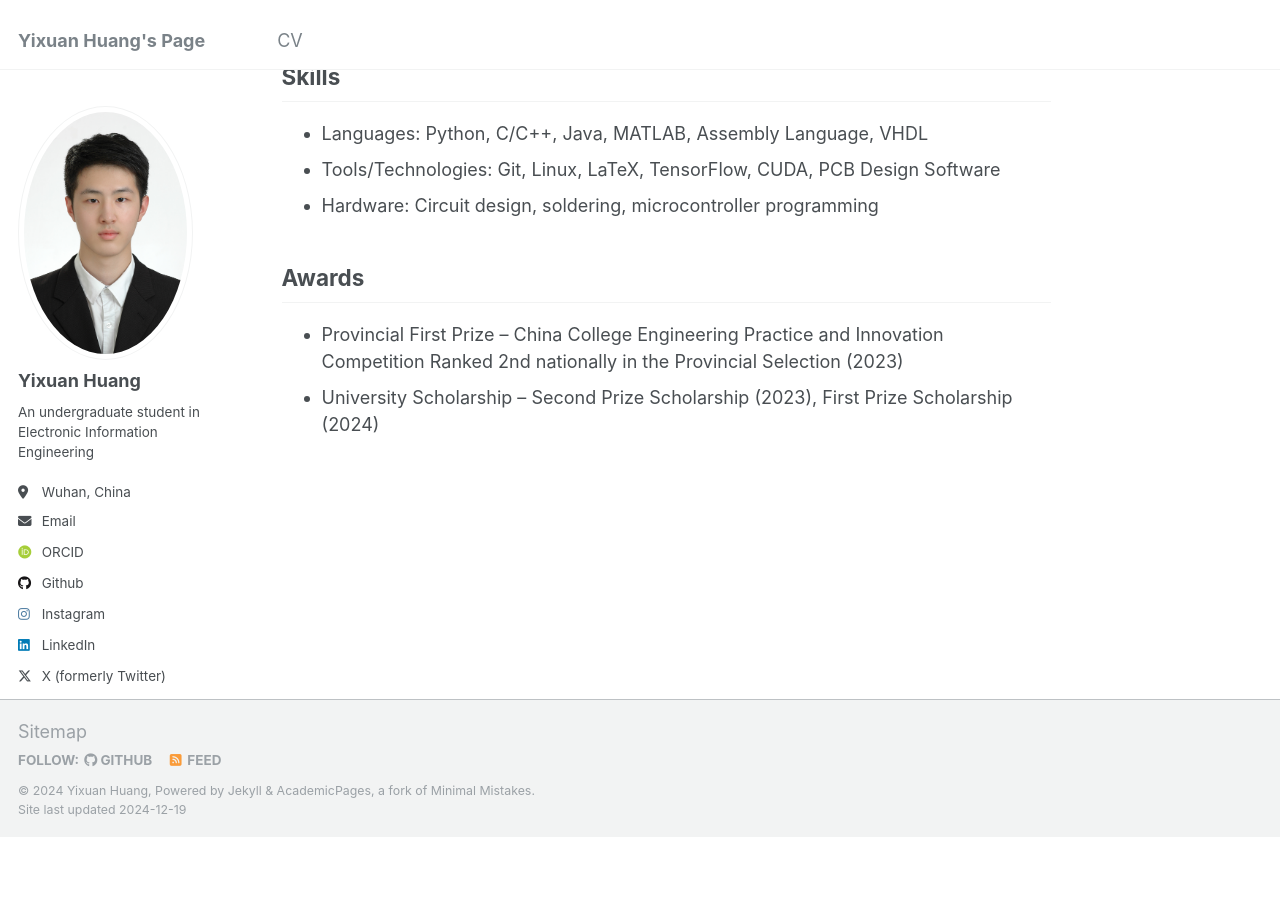
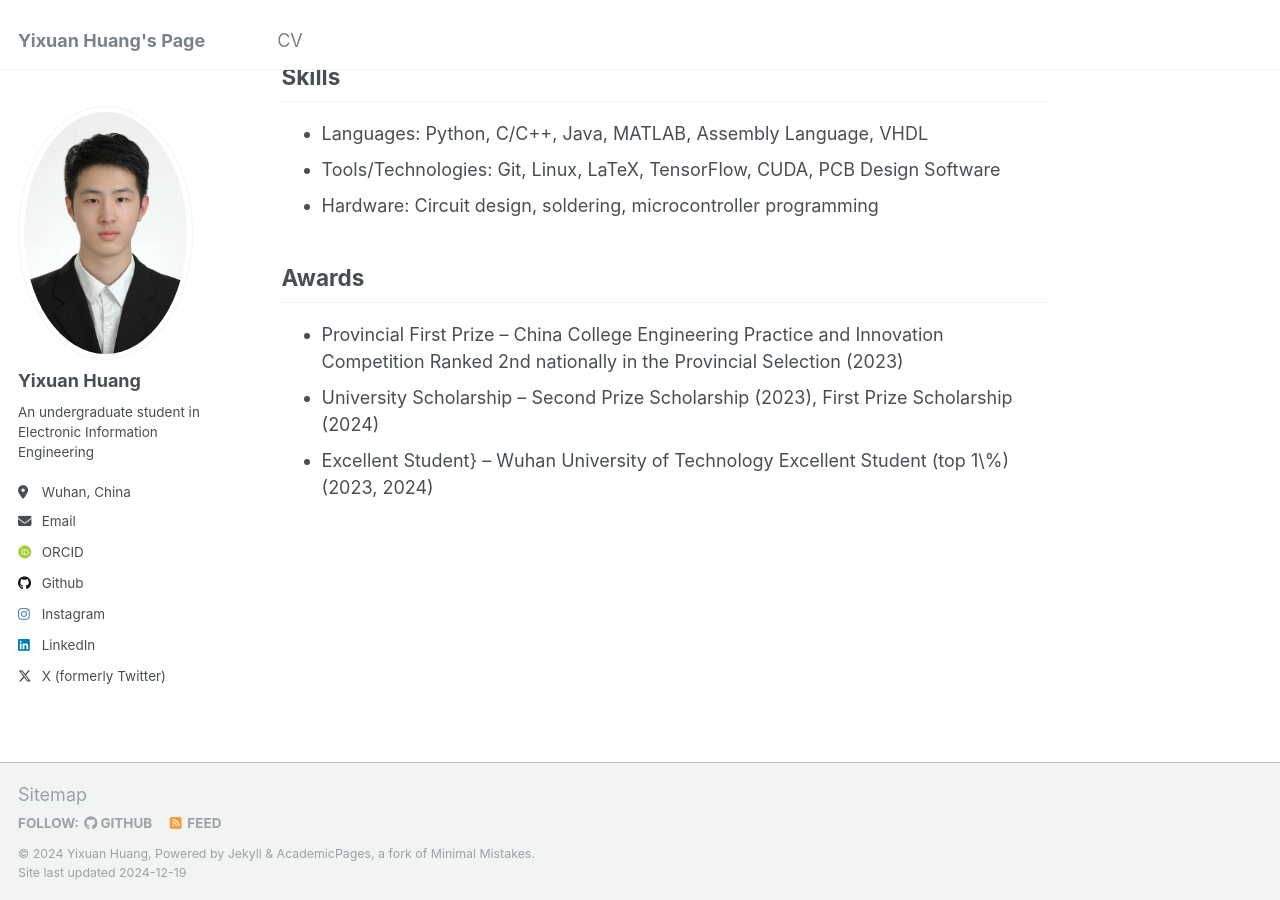
Before and after one commit to yixuanhuang04/yixuanhuang04.github.io, a Jekyll site: the page built from _pages/about.md, in a window 1280 px wide and 900 px high, scrolled down 2222 px. Built offline with Jekyll 4.4.1, drawn with Linux system fonts in a browser that asks for light colours; some web fonts are replaced; before the commit the page ends 3059 px from its top, so only the background shows below that.

Commit message:
docs: update CV

```diff
--- a/_pages/about.md
+++ b/_pages/about.md
@@ -69,5 +69,6 @@ I am looking for research projects where I can contribute to innovation, expand
 
 - Provincial First Prize – China College Engineering Practice and Innovation Competition Ranked 2nd nationally in the Provincial Selection (2023)
 - University Scholarship – Second Prize Scholarship (2023), First Prize Scholarship (2024)
+- Excellent Student} – Wuhan University of Technology Excellent Student (top 1\%) (2023, 2024)
 
 <script type="text/javascript" id="mapmyvisitors" src="//mapmyvisitors.com/map.js?d=7aJXkocIyrHxDcJw_FpnG0vWOnRLRzapsbRMdMYhxos&cl=ffffff&w=a"></script>
```
Also changed, not shown: 1 other file.
